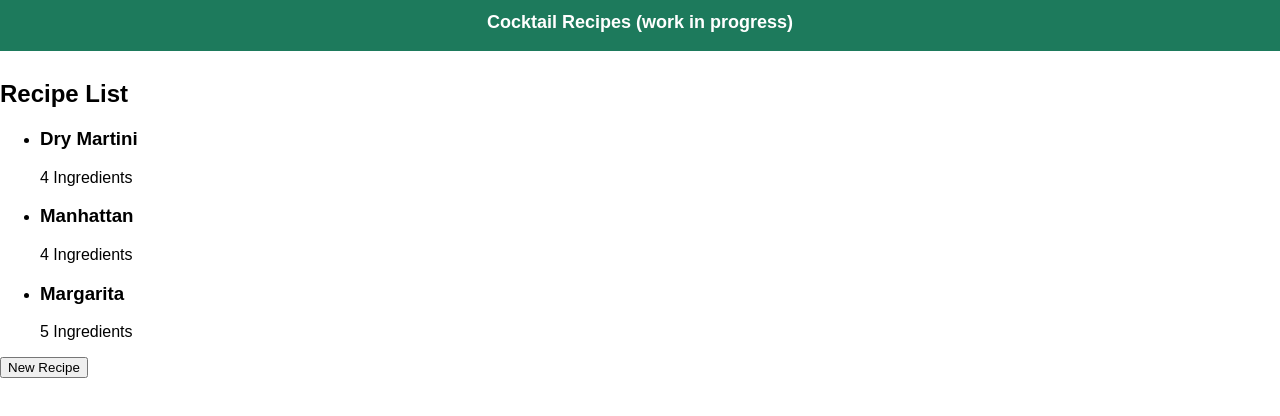
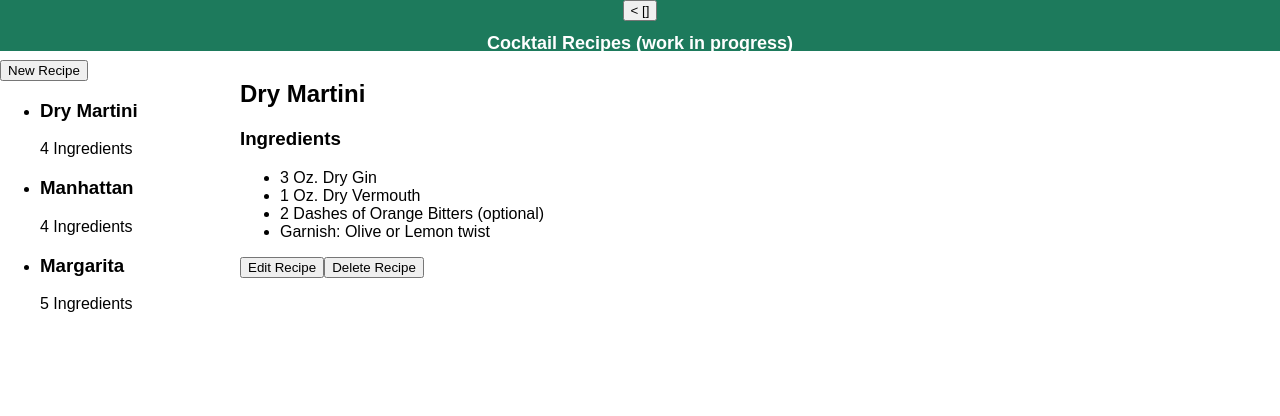
Before and after one commit to bwyan/fcc-recipe, a React app: page / in a window 1280 px wide. Shown: the top 416 px of the page. Built offline with nearby package versions, Linux system fonts and the light colour scheme.

Commit message:
Add toggle behavior to sidebar so it moves out of view when not needed.

```diff
--- a/src/App.js
+++ b/src/App.js
@@ -15,6 +15,7 @@ class App extends Component {
 
   	this.openEditor = this.openEditor.bind(this);
   	this.closeEditor = this.closeEditor.bind(this);
+  	this.toggleSidebar = this.toggleSidebar.bind(this);
   	this.addRecipe = this.addRecipe.bind(this);
   	this.deleteRecipe = this.deleteRecipe.bind(this);
   	this.setCurrentRecipe = this.setCurrentRecipe.bind(this);
@@ -23,7 +24,8 @@ class App extends Component {
   	this.state = {
   		recipes: {},
   		currentRecipe: null,
-  		editorIsVisible: false
+  		editorIsVisible: false,
+  		sidebarIsExpanded: true
   	}
   }
 
@@ -35,11 +37,13 @@ class App extends Component {
 	  	this.setState({
 				currentRecipe: recipeBox.currentRecipe,
 				editorIsVisible: recipeBox.editorIsVisible,
+				sidebarIsExpanded: recipeBox.sidebarIsExpanded,
 				recipes: recipeBox.recipes
 	  	});
   	} else {
   		this.setState({
-  			recipes: SampleRecipes
+  			recipes: SampleRecipes,
+  			currentRecipe: 'recipe-1'
   		})
   	}
 
@@ -58,6 +62,10 @@ class App extends Component {
 
   closeEditor() {
   	this.setState({editorIsVisible: false});
+  }
+
+  toggleSidebar() {
+  	this.setState({sidebarIsExpanded: !this.state.sidebarIsExpanded});
   }
 
   //State Management
@@ -89,17 +97,18 @@ class App extends Component {
   //Event Handers
   handleNewRecipeButton() {
   	this.setState({currentRecipe: null});
+  	this.toggleSidebar();
   	this.openEditor();
   }
 
   render() {
     return (
        <div className="App">
-        <Header />
+        <Header toggleSidebar={this.toggleSidebar} sidebarIsExpanded={this.state.sidebarIsExpanded}/>
         <main>
-        	<div className="sidebar">
+        	<div className={this.state.sidebarIsExpanded ? 'sidebar' : 'sidebar hidden'}>
+	        	<button onClick={this.handleNewRecipeButton} className="new-recipe-button">New Recipe</button>
 	        	<RecipeList recipes={this.state.recipes} setCurrentRecipe={this.setCurrentRecipe}/>
-	        	<button onClick={this.handleNewRecipeButton}>New Recipe</button>
 	        </div>
 	        <div className="content">
 	        	{
--- a/src/components/Header.js
+++ b/src/components/Header.js
@@ -1,9 +1,19 @@
 import React from 'react';
 
 class Header extends React.Component {
+	handleToggleSidebar(event) {
+		event.preventDefault();
+
+		this.props.toggleSidebar();
+	}
+
 	render() {
 		return(
 			<header>
+        <button onClick={e => this.handleToggleSidebar(e)}>
+        	{this.props.sidebarIsExpanded ? '< []' : '[] >'}
+        </button>
+
         <h1>Cocktail Recipes (work in progress)</h1>
         <div className="menu"></div>
       </header>
--- a/src/components/RecipeList.js
+++ b/src/components/RecipeList.js
@@ -4,8 +4,7 @@ import RecipeListItem from './RecipeListItem.js'
 class RecipeList extends React.Component {
 	render() {
 		return(
-			<div className="recipes">
-				<h2>Recipe List</h2>
+			<div className="recipe-list" role="list" aria-label="recipes">
 				<ul>
 					{
 						Object
```
